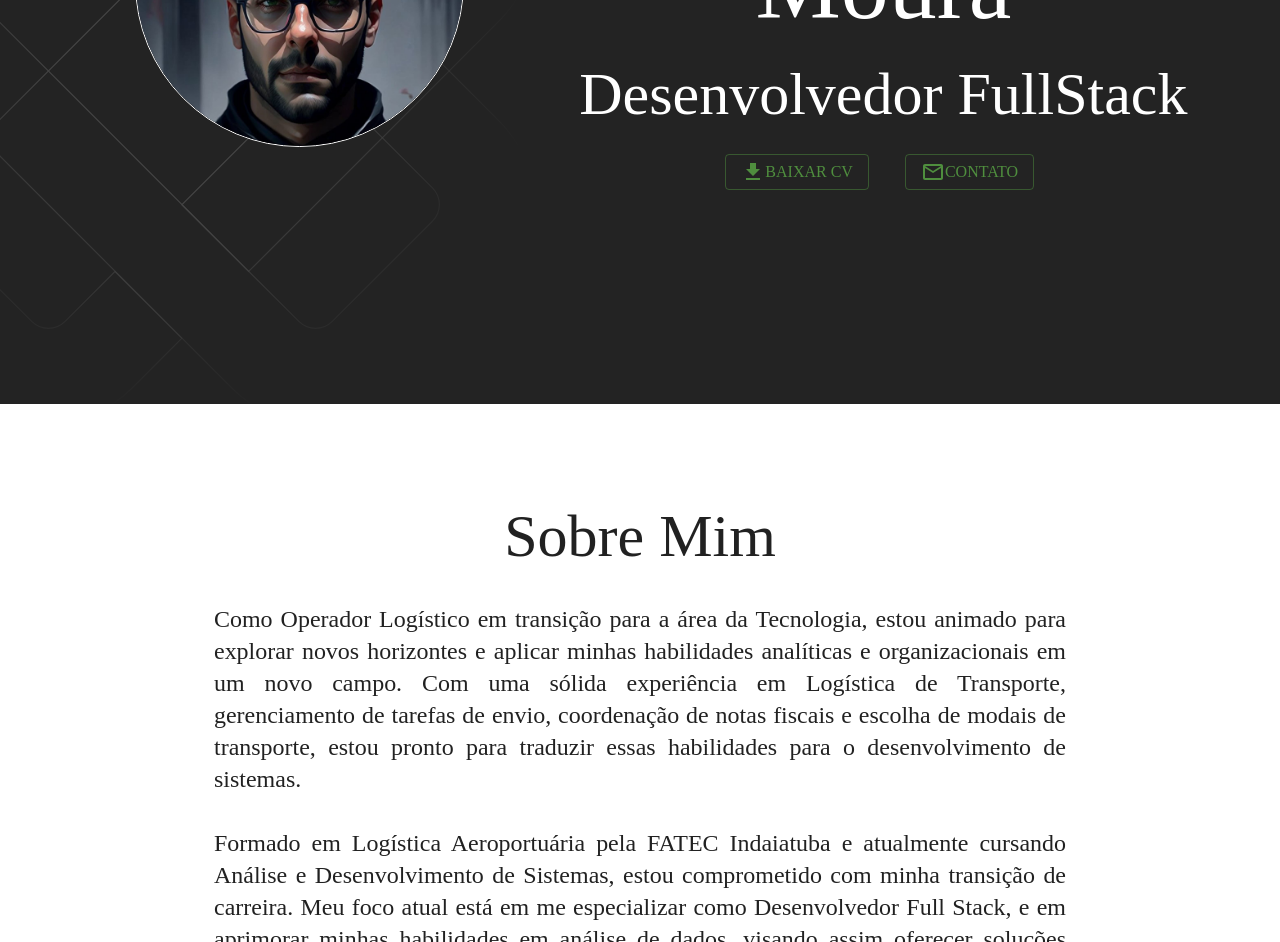
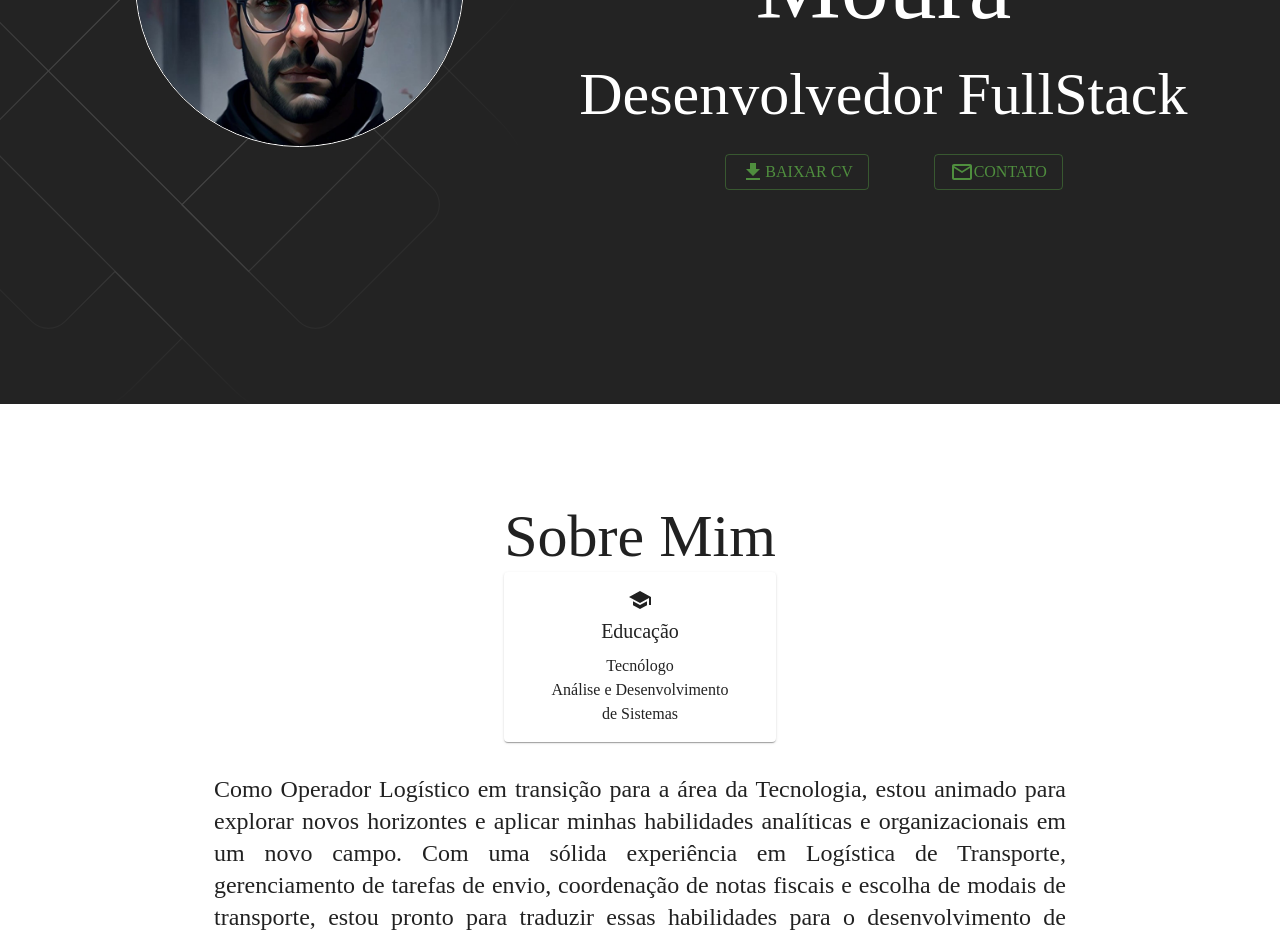
Before and after one commit to auyber/Auyber-portfolio, a React (Vite) app: page / in a window 1280 px wide. Shown: the part 420-1362 px from the top of the page. Built offline with nearby package versions, Linux system fonts and the light colour scheme.

Commit message:
feat: create card about education

```diff
--- /dev/null
+++ b/src/components/Card/card.tsx
@@ -0,0 +1,24 @@
+import Card from '@mui/material/Card';
+import CardContent from '@mui/material/CardContent';
+import Typography from '@mui/material/Typography';
+import { CardActionArea } from '@mui/material';
+import SchoolIcon from '@mui/icons-material/School';
+
+export default function ActionAreaCard() {
+  return (
+    <Card sx={{ maxWidth: 345 }}>
+      <CardActionArea>
+        <CardContent>
+            <SchoolIcon />
+          <Typography gutterBottom variant="h6" component="div">
+            Educação
+          </Typography>
+          <Typography>
+            Tecnólogo <br />
+            Análise e Desenvolvimento <br /> de Sistemas
+          </Typography>
+        </CardContent>
+      </CardActionArea>
+    </Card>
+  );
+}
--- a/src/pages/section/About/About.tsx
+++ b/src/pages/section/About/About.tsx
@@ -1,5 +1,7 @@
 import React from 'react';
 import { Box, Container, Typography, styled, Grid } from '@mui/material';
+import ActionAreaCard from '../../../components/Card/card';
+
 
 const StyledAboutSection = styled(Box)(({ theme }) => ({
   backgroundColor: '#ffffff',
@@ -18,6 +20,9 @@ const About: React.FC = () => {
             <Typography variant="h2" component="h2">
               Sobre Mim
             </Typography>
+            <Grid>
+            <ActionAreaCard />
+            </Grid>
           </Grid>
           <Grid item xs={12} md={10}>
             <Typography variant="h5" textAlign="justify">
--- a/src/pages/section/Hero/Hero.tsx
+++ b/src/pages/section/Hero/Hero.tsx
@@ -55,7 +55,7 @@ const Hero = () => {
               <Typography color="primary.contrastText" variant="h1" textAlign="center" pb={2}>Auyber Genesini Moura</Typography>
               <Typography color="primary.contrastText" variant="h2" textAlign="center">Desenvolvedor FullStack</Typography>
               <Grid container display="flex" justifyContent="center" spacing={3} pt={3}>
-                <Grid item xs={12} md={3} display="flex" justifyContent="center">
+                <Grid item xs={12} md={4} display="flex" justifyContent="center">
                   <Button color="secondary" variant="outlined" onClick={handleDownload}>
                     <DownloadIcon />
                     <Typography>
```
